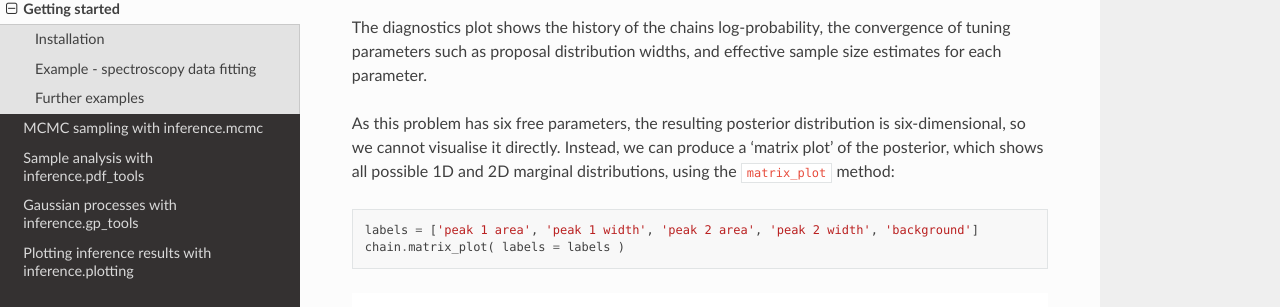
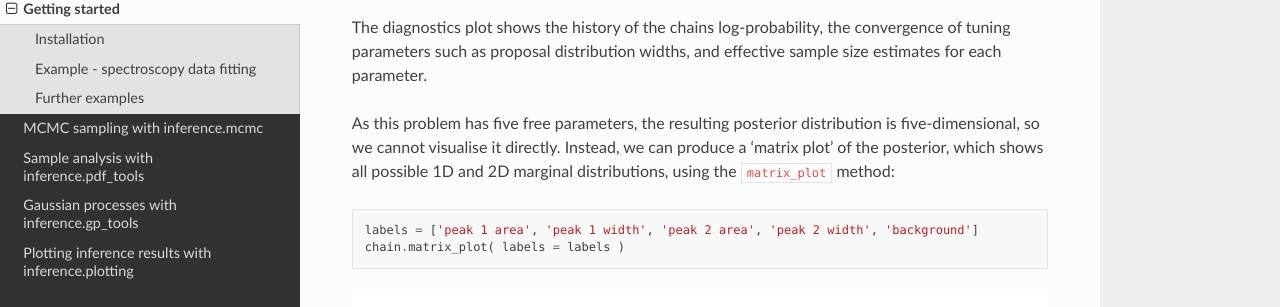
Before and after one commit to C-bowman/inference-tools-docs, a Sphinx documentation site: the page built from docs/source/getting_started.rst, in a window 1280 px wide and 900 px high, scrolled down 2498 px. Shown: the part 144-451 px from the top of the window. Built offline with Sphinx 7.4.7 and the Read the Docs theme 2.0.0, drawn with Linux system fonts in a browser that asks for light colours; some of the changed text lies outside the part shown.

```diff
--- a/docs/source/getting_started.rst
+++ b/docs/source/getting_started.rst
@@ -87,7 +87,7 @@ sample using the ``plot_diagnostics`` method:
 The diagnostics plot shows the history of the chains log-probability, the convergence of tuning parameters
 such as proposal distribution widths, and effective sample size estimates for each parameter.
 
-As this problem has six free parameters, the resulting posterior distribution is six-dimensional,
+As this problem has five free parameters, the resulting posterior distribution is five-dimensional,
 so we cannot visualise it directly. Instead, we can produce a 'matrix plot' of the posterior, which
 shows all possible 1D and 2D marginal distributions, using the ``matrix_plot`` method:
 
--- a/docs/source/plotting.rst
+++ b/docs/source/plotting.rst
@@ -32,7 +32,7 @@ Use ``matrix_plot`` to visualise the sample data
 .. code-block:: python
 
    from inference.plotting import matrix_plot
-   matrix_plot(samples, filename = 'matrix_plot_example.png')
+   matrix_plot(samples)
 
 .. image:: ./images/matrix_plot_images/matrix_plot_example.png
 
```
Also changed, not shown: other parts of docs/source/getting_started.rst (+2 -2 lines), docs/source/GpOptimiser.rst (+6 -10 lines).
